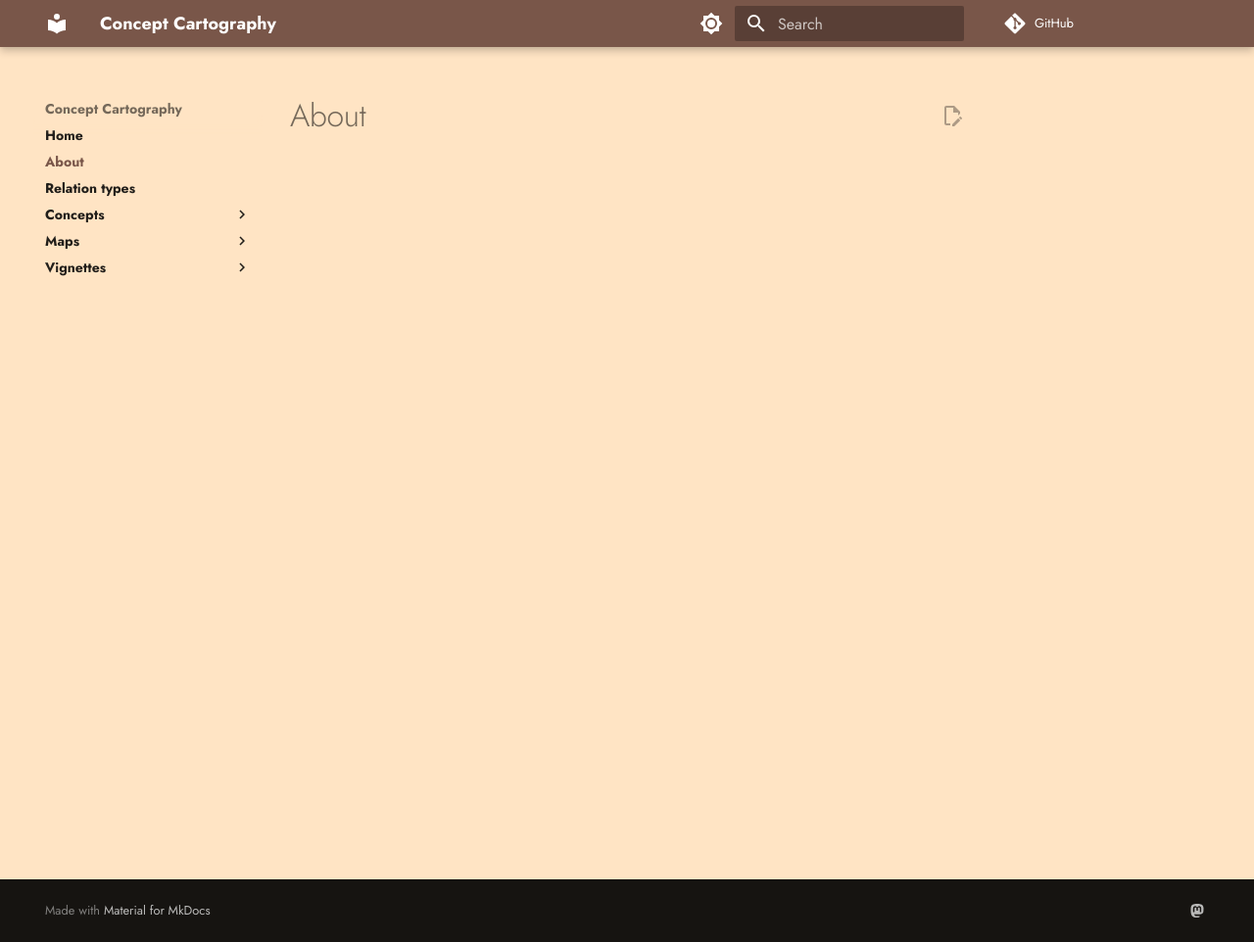
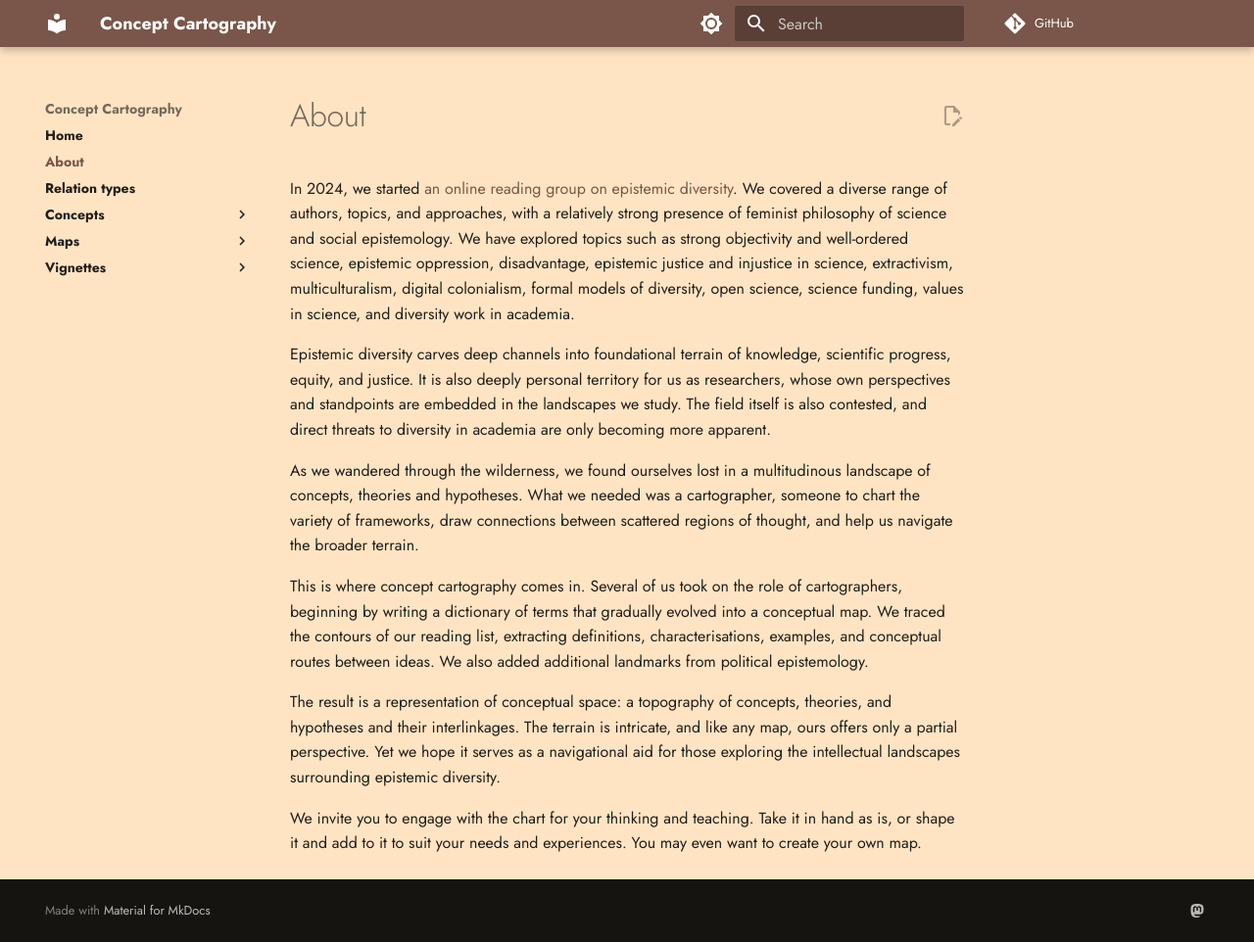
Before and after one commit to conceptcartography/conceptcartography, an MkDocs documentation site: the page built from docs/about.md, in a window 1280 px wide and 962 px high. Shown: the whole window at 98% size. Built offline with MkDocs 1.6.1 and Material for MkDocs 9.7.7, drawn with Linux system fonts in a browser that asks for light colours; comment, search, counter and statistics services are not loaded; the version menu is left out.

Commit message:
Update about.md
added text for about page, including link to reading group

```diff
--- a/docs/about.md
+++ b/docs/about.md
@@ -1 +1,12 @@
 # About
+In 2024, we started [an online reading group on epistemic diversity](https://docs.google.com/document/d/1FUn8gWJe3H9n_N-a4Xpdjk-LXf-AtgD3VqozKfo2IME/edit?usp=sharing). We covered a diverse range of authors, topics, and approaches, with a relatively strong presence of feminist philosophy of science and social epistemology. We have explored topics such as strong objectivity and well-ordered science, epistemic oppression, disadvantage, epistemic justice and injustice in science, extractivism, multiculturalism, digital colonialism, formal models of diversity, open science, science funding, values in science, and diversity work in academia.
+
+Epistemic diversity carves deep channels into foundational terrain of knowledge, scientific progress, equity, and justice. It is also deeply personal territory for us as researchers, whose own perspectives and standpoints are embedded in the landscapes we study. The field itself is also contested, and direct threats to diversity in academia are only becoming more apparent.
+
+As we wandered through the wilderness, we found ourselves lost in a multitudinous landscape of concepts, theories and hypotheses. What we needed was a cartographer, someone to chart the variety of frameworks, draw connections between scattered regions of thought, and help us navigate the broader terrain.
+
+This is where concept cartography comes in. Several of us took on the role of cartographers, beginning by writing a dictionary of terms that gradually evolved into a conceptual map. We traced the contours of our reading list, extracting definitions, characterisations, examples, and conceptual routes between ideas. We also added additional landmarks from political epistemology.
+
+The result is a representation of conceptual space: a topography of concepts, theories, and hypotheses and their interlinkages. The terrain is intricate, and like any map, ours offers only a  partial perspective. Yet we hope it serves as a navigational aid for those exploring the intellectual landscapes surrounding epistemic diversity.
+
+We invite you to engage with the chart for your thinking and teaching. Take it in hand as is, or shape it and add to it to suit your needs and experiences. You may even want to create your own map.
```
